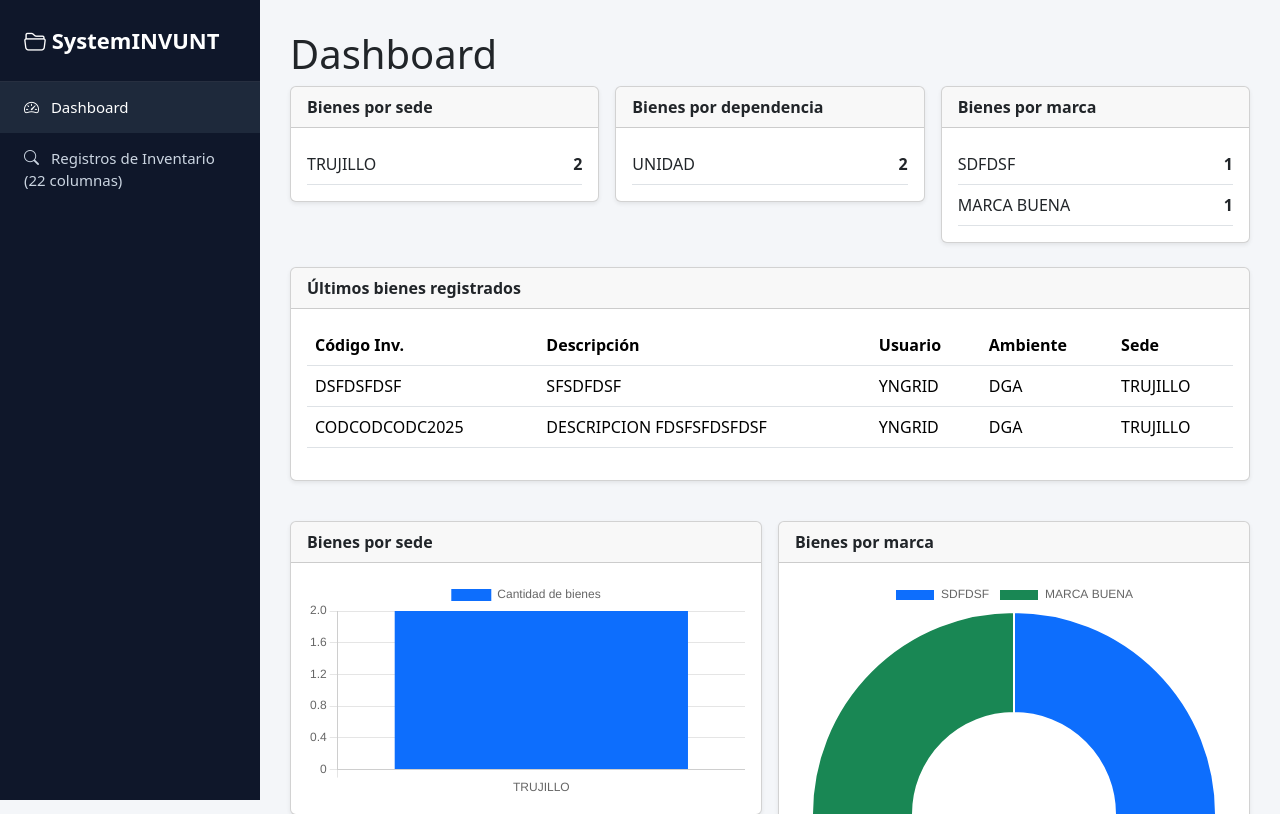
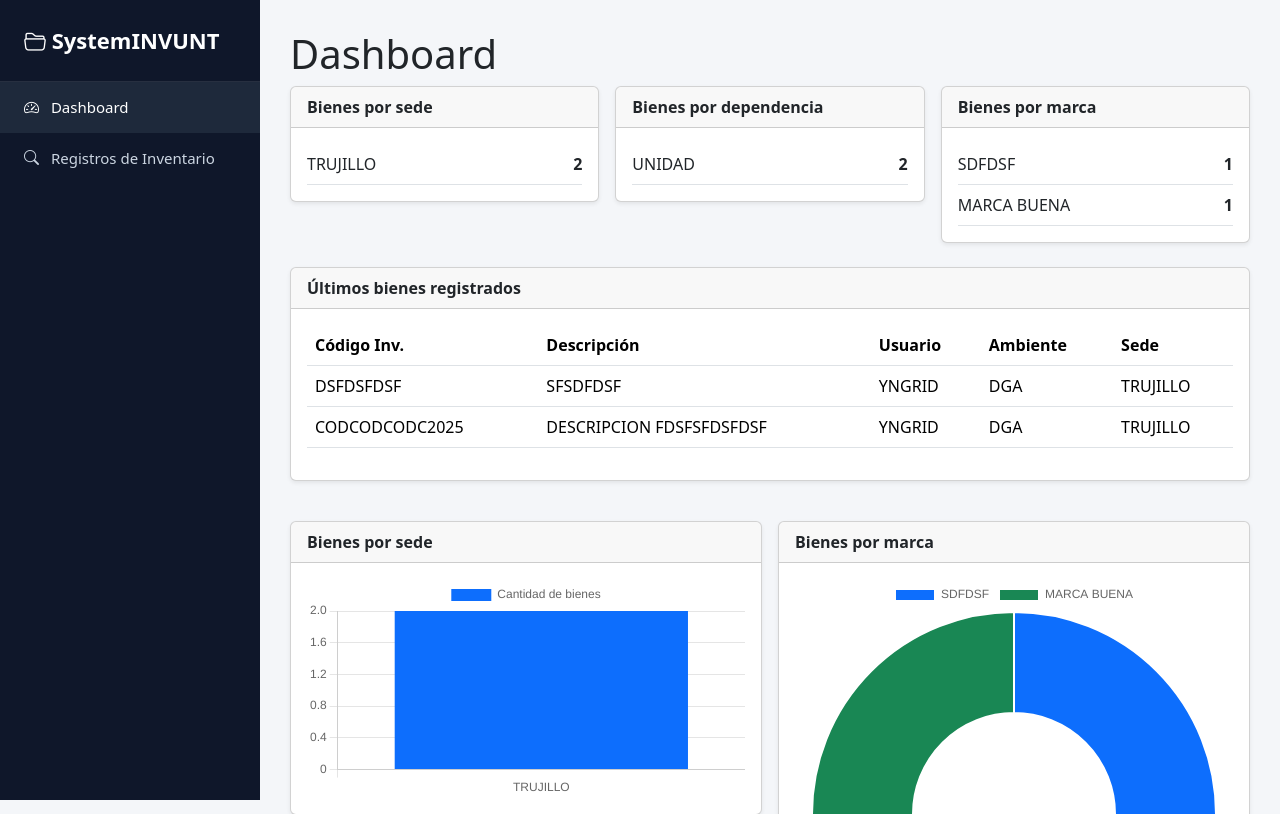
Before and after one commit to devdjangogod/dgainventary, a Django app: page / in a window 1280 px wide. Shown: the top 814 px of the page. Run offline with Django 5.2, Linux system fonts and the light colour scheme; data comes from the database, SQL or seed files in the repository; some libraries are stand-ins or nearby versions.

Commit message:
Actualizar base.html

```diff
--- a/inventario_patrimonial/templates/base.html
+++ b/inventario_patrimonial/templates/base.html
@@ -83,7 +83,7 @@
     </a>
 
     <a href="{% url 'registros_inventario' %}" class="{% block active_registros %}{% endblock %}">
-        <i class="bi bi-search me-2"></i> Registros de Inventario (22 columnas)
+        <i class="bi bi-search me-2"></i> Registros de Inventario
     </a>
 
     <!-- <a href="{% url 'reportes' %}" class="{% block active_reportes %}{% endblock %}">
```
